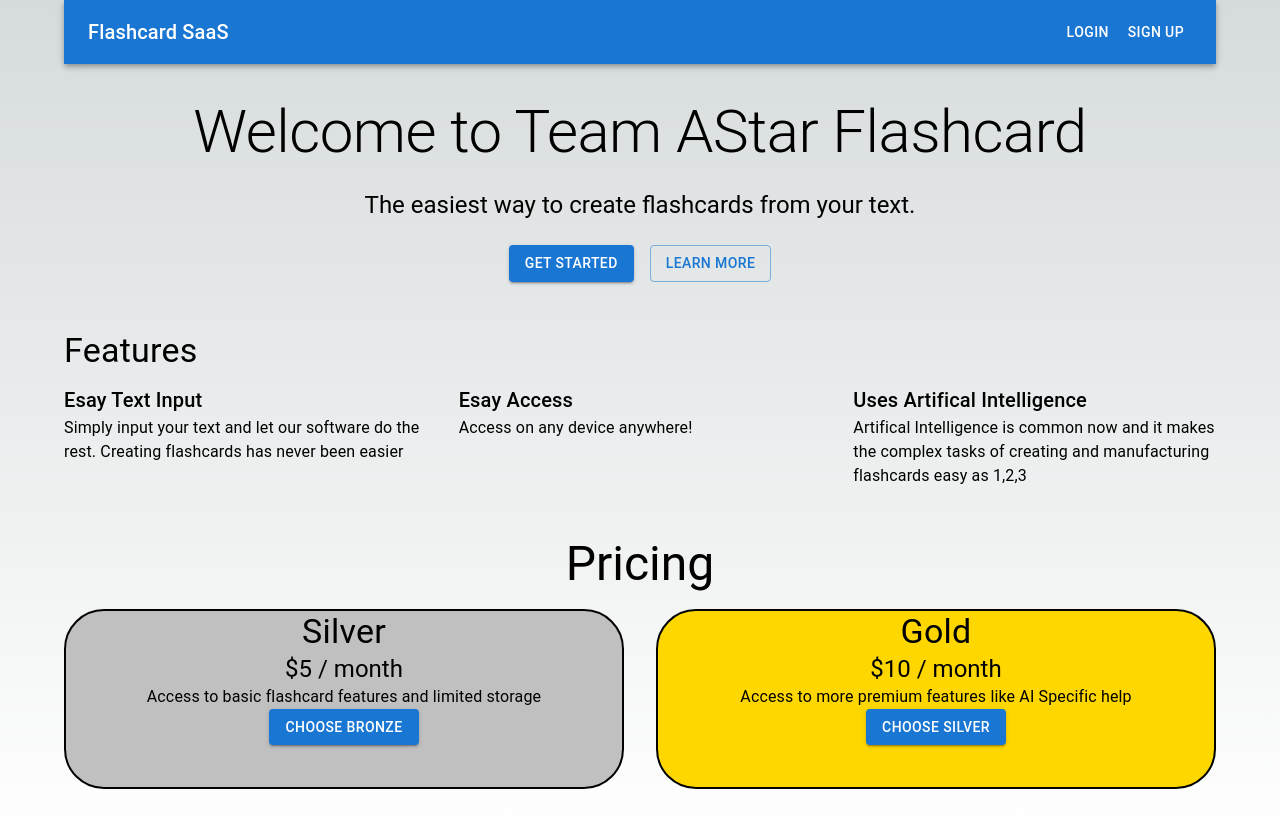
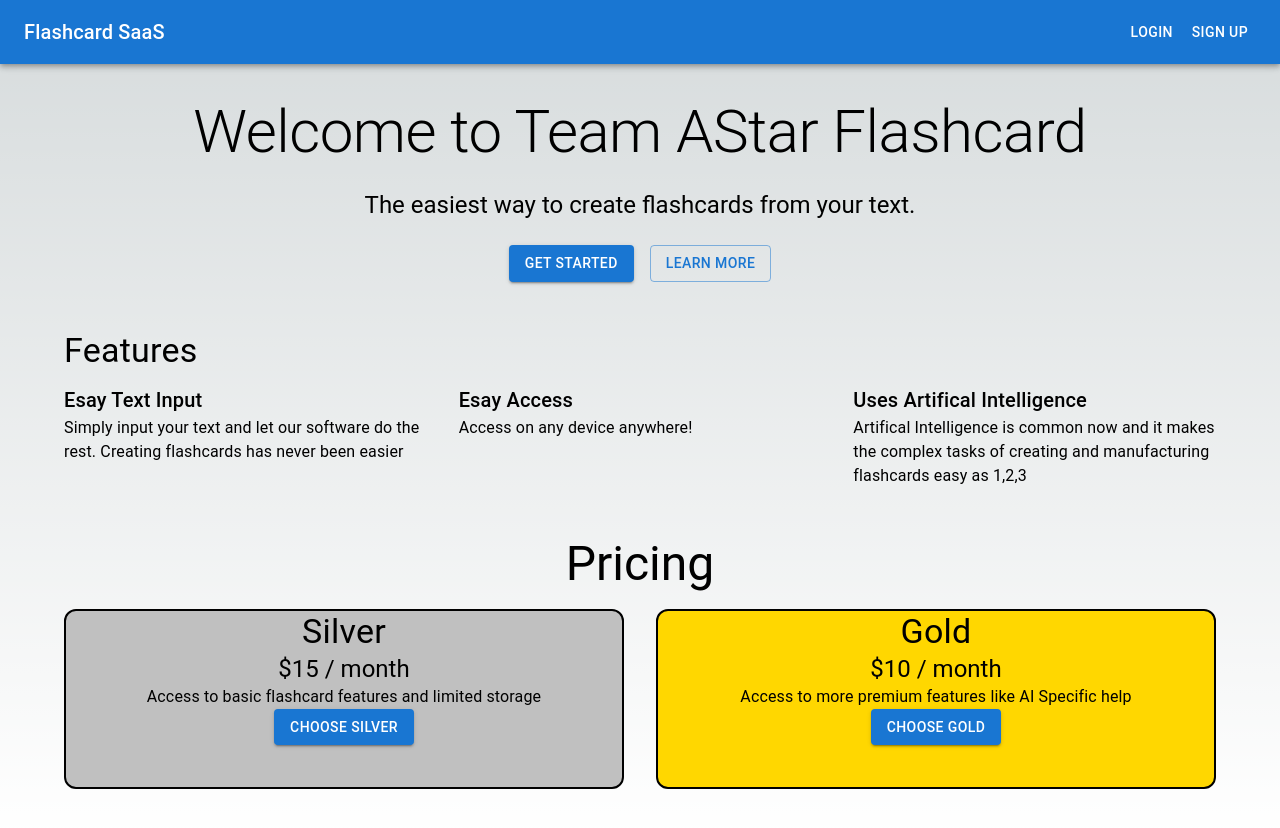
Before and after one commit to Shoheicode/Project-4-AI-Flashcards, a Next.js app: page / in a window 1280 px wide. Shown: the top 828 px of the page. Built offline with nearby package versions, Linux system fonts and the light colour scheme; no server answers.

Commit message:
feat: renamed clerkForm, made PaidTierCard component

```diff
--- a/app/page.js
+++ b/app/page.js
@@ -1,32 +1,41 @@
-'use client'
+"use client";
 
-import { AppBar, Box, Button, Container, Grid, Toolbar, Typography } from "@mui/material";
+import {
+  AppBar,
+  Box,
+  Button,
+  Container,
+  Grid,
+  Toolbar,
+  Typography,
+} from "@mui/material";
 import Image from "next/image";
 import getStripe from "./utils/get-stripe";
 import { SignedIn, SignedOut, UserButton, SignIn } from "@clerk/nextjs";
 import Head from "next/head";
 import App from "next/app";
+import PaidTierCard from "@/components/paidTierCard/paidTierCard";
 
 export default function Home() {
   const handleSubmit = async () => {
-    const checkoutSession = await fetch('/api/checkout_sessions', {
-      method: 'POST',
-      headers: { origin: 'http://localhost:3000' },
-    })
-    const checkoutSessionJson = await checkoutSession.json()
+    const checkoutSession = await fetch("/api/checkout_sessions", {
+      method: "POST",
+      headers: { origin: "http://localhost:3000" },
+    });
+    const checkoutSessionJson = await checkoutSession.json();
 
-    const stripe = await getStripe()
-    const {error} = await stripe.redirectToCheckout({
+    const stripe = await getStripe();
+    const { error } = await stripe.redirectToCheckout({
       sessionId: checkoutSessionJson.id,
-    })
+    });
 
     if (error) {
-      console.warn(error.message)
+      console.warn(error.message);
     }
-  }
+  };
 
   return (
-    <Container maxWidth="lg">
+    <>
       <Head>
         <title>Flashcard Study Tool</title>
         <meta name="description" content="Flashcard Study Tool" />
@@ -34,121 +43,96 @@ export default function Home() {
 
       <AppBar position="static">
         <Toolbar>
-          <Typography variant="h6" style={{flexGrow: 1}}>
+          <Typography variant="h6" style={{ flexGrow: 1 }}>
             Flashcard SaaS
           </Typography>
           <SignedOut>
-            <Button color="inherit" href="/sign-in">Login</Button>
-            <Button color="inherit" href="/sign-up">Sign Up</Button>
+            <Button color="inherit" href="/sign-in">
+              Login
+            </Button>
+            <Button color="inherit" href="/sign-up">
+              Sign Up
+            </Button>
           </SignedOut>
           <SignedIn>
             <UserButton />
           </SignedIn>
         </Toolbar>
       </AppBar>
-      <Box sx={{textAlign: 'center', my: 4}}>
+
+      <Container maxWidth="lg">
+        <Box sx={{ textAlign: "center", my: 4 }}>
           <Typography variant="h2" component="h1" gutterBottom>
             Welcome to Team AStar Flashcard
           </Typography>
           <Typography variant="h5" component="h2" gutterBottom>
             The easiest way to create flashcards from your text.
           </Typography>
-        <Button variant="contained" color="primary" sx={{mt: 2, mr: 2}} href="/generate">
+          <Button
+            variant="contained"
+            color="primary"
+            sx={{ mt: 2, mr: 2 }}
+            href="/generate"
+          >
             Get Started
           </Button>
-        <Button variant="outlined" color="primary" sx={{mt: 2}}>
+          <Button variant="outlined" color="primary" sx={{ mt: 2 }}>
             Learn More
           </Button>
         </Box>
-      <Box sx={{my: 6}}>
-        <Typography variant="h4" component="h2" gutterBottom>Features</Typography>
+        <Box sx={{ my: 6 }}>
+          <Typography variant="h4" component="h2" gutterBottom>
+            Features
+          </Typography>
           <Grid container spacing={4}>
-          {/* Feature items */
-
-
-          }
-          <Grid item xs = {12} md={4}>
+            {/* Feature items */}
+            <Grid item xs={12} md={4}>
               <Typography variant="h6"> Esay Text Input</Typography>
               <Typography>
-              {' '}
-              Simply input your text and let our software do the rest. Creating
-              flashcards has never been easier
+                {" "}
+                Simply input your text and let our software do the rest.
+                Creating flashcards has never been easier
               </Typography>
             </Grid>
 
-          <Grid item xs = {12} md={4}>
+            <Grid item xs={12} md={4}>
               <Typography variant="h6"> Esay Access</Typography>
-            <Typography>
-              {' '}
-              Access on any device anywhere!
-            </Typography>
+              <Typography> Access on any device anywhere!</Typography>
             </Grid>
 
-          <Grid item xs = {12} md={4}>
+            <Grid item xs={12} md={4}>
               <Typography variant="h6"> Uses Artifical Intelligence</Typography>
               <Typography>
-              {' '}
-              Artifical Intelligence is common now and it makes the complex tasks of
-              creating and manufacturing flashcards easy as 1,2,3
+                {" "}
+                Artifical Intelligence is common now and it makes the complex
+                tasks of creating and manufacturing flashcards easy as 1,2,3
               </Typography>
             </Grid>
           </Grid>
         </Box>
-      <Box sx={{my: 6, textAlign: 'center'}}>
-        <Typography variant="h3" component="h2" gutterBottom>Pricing</Typography>
+
+        <Box sx={{ my: 6, textAlign: "center" }}>
+          <Typography variant="h3" component="h2" gutterBottom>
+            Pricing
+          </Typography>
           <Grid container spacing={4} justifyContent="center">
             {/* Pricing plans */}
-          <Grid item xs = {12} md={6}>
-            <Box height={180} border={"2px solid black"} borderRadius={10} bgcolor={'silver'}>
-              <Typography variant="h4">Silver</Typography>
-              <Typography variant="h5">$5 / month</Typography>
-              <Typography>
-                {' '}
-                Access to basic flashcard features and limited storage
-              </Typography>
-              <Button variant="contained" color="primary">Choose Bronze</Button>
-            </Box>
-          </Grid>
+            <PaidTierCard
+              bgcolor="silver"
+              tierName="Silver"
+              price="$15 / month"
+              description="Access to basic flashcard features and limited storage"
+            />
 
-          <Grid item xs = {12} md={6}>
-            <Box height={180} border={"2px solid black"} borderRadius={10} bgcolor={'gold'}>
-              <Typography variant="h4">Gold</Typography>
-              <Typography variant="h5">$10 / month</Typography>
-              <Typography>
-              {' '}
-              Access to more premium features like AI Specific help
-
-              </Typography>
-              <Button variant="contained" color="primary">Choose Silver</Button>
-            </Box>
-          </Grid>
-
-          {/* <Grid item xs = {12} md={4}>
-            <Box height={180} border={"2px solid black"} borderRadius={10} bgcolor={'gold'}>
-              <Typography variant="h4">Gold</Typography>
-              <Typography variant="h5">$15 / month</Typography>
-              <Typography>
-                {' '}
-                you get a cool gold tag line and a bunch of other features
-              </Typography>
-              <Button variant="contained" color="primary">Choose Gold</Button>
-            </Box>
-          </Grid> */}
+            <PaidTierCard
+              bgcolor="gold"
+              tierName="Gold"
+              price="$10 / month"
+              description="Access to more premium features like AI Specific help"
+            />
           </Grid>
         </Box>
-
-      {/* <Box
-        display="flex"
-        flexDirection="column"
-        justifyContent="center"
-        alignItems="center"
-        sx={{textAlign: 'center', my: 4}}
-      >
-        <Typography variant="h4" component="h1" gutterBottom>
-          Sign In
-        </Typography>
-        <SignIn />
-      </Box> */}
       </Container>
+    </>
   );
 }
--- a/app/sign-in/[[...rest]]/page.js
+++ b/app/sign-in/[[...rest]]/page.js
@@ -1,4 +1,4 @@
-import ClerkFormPage from "@/components/clerk-form/clerkForm";
+import ClerkFormPage from "@/components/clerkForm/clerkForm";
 
 export default function SignInPage() {
   return <ClerkFormPage isLogin={true} />;
--- a/app/sign-up/[[...rest]]/page.js
+++ b/app/sign-up/[[...rest]]/page.js
@@ -1,4 +1,4 @@
-import ClerkFormPage from "@/components/clerk-form/clerkForm";
+import ClerkFormPage from "@/components/clerkForm/clerkForm";
 
 export default function SignUpPage() {
   return <ClerkFormPage isLogin={false} />;
--- a/components/clerk-form/clerkForm.js
+++ b/components/clerkForm/clerkForm.js
@@ -12,7 +12,7 @@ import Link from "next/link";
 
 export default function ClerkFormPage({ isLogin }) {
   return (
-    <Container>
+    <>
       <AppBar position="static" sx={{ backgroundColor: "#3f51b5" }}>
         <Toolbar>
           <Typography variant="h6" sx={{ flexGrow: 1 }}>
@@ -26,6 +26,7 @@ export default function ClerkFormPage({ isLogin }) {
         </Toolbar>
       </AppBar>
 
+      <Container>
         <Box
           display="flex"
           flexDirection="column"
@@ -39,5 +40,6 @@ export default function ClerkFormPage({ isLogin }) {
           {isLogin ? <SignIn /> : <SignUp />}
         </Box>
       </Container>
+    </>
   );
 }
--- /dev/null
+++ b/components/paidTierCard/paidTierCard.js
@@ -0,0 +1,26 @@
+import { Box, Button, Grid, Typography } from "@mui/material";
+
+export default function PaidTierCard({
+  bgcolor,
+  tierName,
+  price,
+  description,
+}) {
+  return (
+    <Grid item xs={12} md={6}>
+      <Box
+        height={180}
+        border={"2px solid black"}
+        borderRadius={3}
+        bgcolor={bgcolor}
+      >
+        <Typography variant="h4">{tierName}</Typography>
+        <Typography variant="h5">{price}</Typography>
+        <Typography>{description}</Typography>
+        <Button variant="contained" color="primary">
+          Choose {tierName}
+        </Button>
+      </Box>
+    </Grid>
+  );
+}
```
Lines whose indentation alone changed are shown as unchanged.
